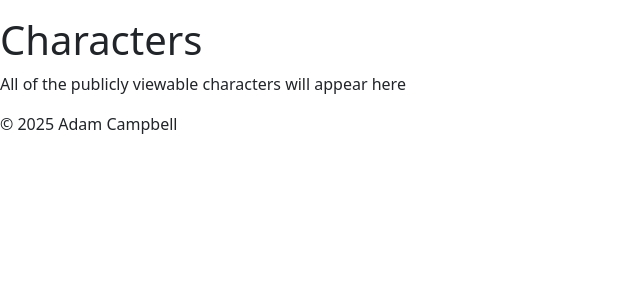
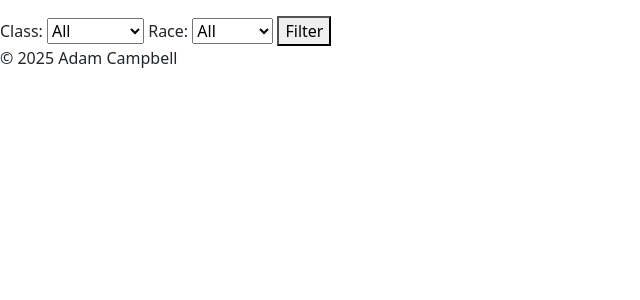
Before and after one commit to Adam-Campbell/dnd-character-creator, a Django app: page /characters/ in a window 1280 px wide. Shown: the part 112-412 px from the top of the page, without its empty margins (0-640 px from the left). Run offline with Django 5.2, Linux system fonts and the light colour scheme; data that the repository does not hold is empty.

Commit message:
add filtering to character list view

```diff
--- a/characters/templates/characters/character_list.html
+++ b/characters/templates/characters/character_list.html
@@ -3,8 +3,33 @@
 {% block title %}Characters | DnD Character Creator{% endblock %}
 
 {% block content %}
-    <h1>Characters</h1>
-    <p>All of the publicly viewable characters will appear here</p>
+    <div class="filter-panel">
+        <form method="get">
+            <label for="character_class">Class:</label>
+            <select id="character_class" name="character_class">
+                <option value="">All</option>
+                <option value="44f84547-8935-4ab4-bd29-fb60d0000d04" {% if request.GET.character_class == "44f84547-8935-4ab4-bd29-fb60d0000d04" %}selected{% endif %}>Barbarian</option>
+                <option value="ea6fbdc2-82c7-44d7-b065-bd70e136ccc7" {% if request.GET.character_class == "ea6fbdc2-82c7-44d7-b065-bd70e136ccc7" %}selected{% endif %}>Bard</option>
+                <option value="17d2bd00-57b7-4756-b14e-43bf1f102585" {% if request.GET.character_class == "17d2bd00-57b7-4756-b14e-43bf1f102585" %}selected{% endif %}>Cleric</option>
+                <option value="e72b02b5-a7d0-4b1b-860f-7c965ea5e18c" {% if request.GET.character_class == "e72b02b5-a7d0-4b1b-860f-7c965ea5e18c" %}selected{% endif %}>Fighter</option>
+                <option value="32ea43f0-8f6f-4ce4-829c-f58955a758d1" {% if request.GET.character_class == "32ea43f0-8f6f-4ce4-829c-f58955a758d1" %}selected{% endif %}>Rogue</option>
+                <option value="ef560074-395d-4e42-b5ac-5ad9d3342271" {% if request.GET.character_class == "ef560074-395d-4e42-b5ac-5ad9d3342271" %}selected{% endif %}>Wizard</option>
+            </select>
+
+            <label for="race">Race:</label>
+            <select id="race" name="race">
+                <option value="">All</option>
+                <option value="095914ea-d0a5-41dd-a003-6b5d4558a3ad" {% if request.GET.race == "095914ea-d0a5-41dd-a003-6b5d4558a3ad" %}selected{% endif %}>Dwarf</option>
+                <option value="576c1e3a-8464-4c1a-bbe7-3dde6813bbd3" {% if request.GET.race == "576c1e3a-8464-4c1a-bbe7-3dde6813bbd3" %}selected{% endif %}>Elf</option>
+                <option value="bf3b0c49-80cc-4258-85a0-3974f656469a" {% if request.GET.race == "bf3b0c49-80cc-4258-85a0-3974f656469a" %}selected{% endif %}>Halfling</option>
+                <option value="4725316c-cfc5-44a2-a69f-563088dec352" {% if request.GET.race == "4725316c-cfc5-44a2-a69f-563088dec352" %}selected{% endif %}>Human</option>
+                <option value="ec1f0336-fb41-4ac8-b1f3-2a574ddb1bd5" {% if request.GET.race == "ec1f0336-fb41-4ac8-b1f3-2a574ddb1bd5" %}selected{% endif %}>Half-Elf</option>
+                <option value="8b5c75dd-3d4f-41b4-a7c2-ec516f02256e" {% if request.GET.race == "8b5c75dd-3d4f-41b4-a7c2-ec516f02256e" %}selected{% endif %}>Tiefling</option>
+            </select>
+            <button type="submit">Filter</button>
+        </form>
+    </div>
+
     <div>
     {% for character in characters %}
         <div>
--- a/characters/views.py
+++ b/characters/views.py
@@ -15,7 +15,15 @@ class CharacterList(generic.ListView):
     paginate_by = 10  # Number of characters per page
 
     def get_queryset(self):
-        return Character.objects.all()
+        #return Character.objects.all()
+        queryset = Character.objects.all()
+        character_class = self.request.GET.get('character_class')
+        race = self.request.GET.get('race')
+        if character_class:
+            queryset = queryset.filter(character_class=character_class)
+        if race:
+            queryset = queryset.filter(race=race)
+        return queryset
 
     def get_context_data(self, **kwargs):
         context = super().get_context_data(**kwargs)
```
